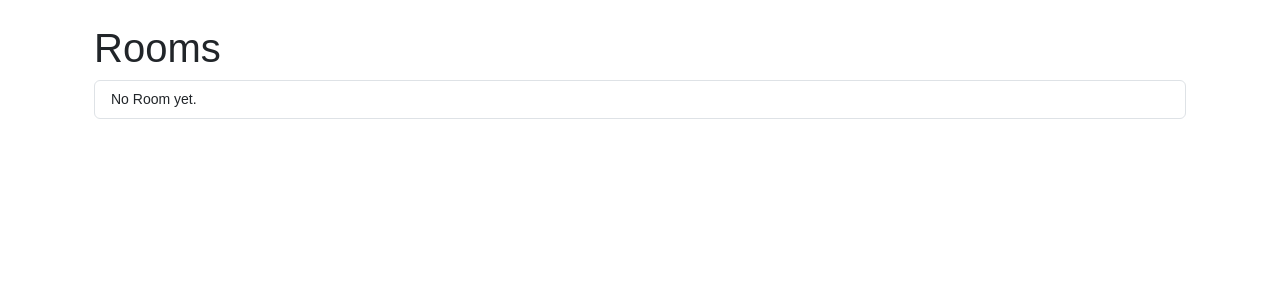
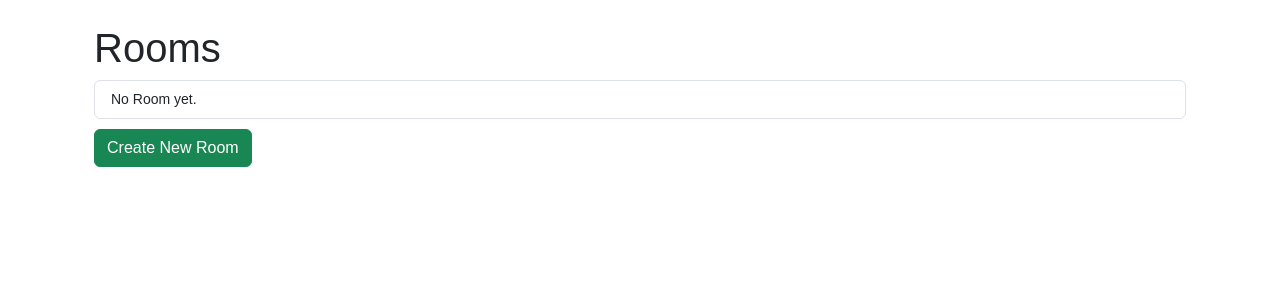
Before and after one commit to ZahraSajadi/django-bootcamp-second-project, a Django app: page /reservation/room/list in a window 1280 px wide. Shown: the part 56-356 px from the top of the page. Run offline with Django 5.2, Linux system fonts and the light colour scheme; the visitor is signed in with stand-in values (Sample User, id 1); data that the repository does not hold is empty.

Commit message:
[feat] added room management views and templates

```diff
--- a/reservation/views.py
+++ b/reservation/views.py
@@ -11,7 +11,7 @@ from django.views.generic import CreateView, DeleteView, DetailView, ListView, U
 
 from users.models import Team
 from .models import Comment, Reservation, Room, Rating
-from .forms import SubmitCommentForm, SubmitRatingForm, ReservationForm
+from .forms import RoomCreateForm, SubmitCommentForm, SubmitRatingForm, ReservationForm
 
 
 class RoomDetailView(DetailView):
@@ -72,15 +72,30 @@ class UserReservationListView(LoginRequiredMixin, ListView):
 class RoomListView(PermissionRequiredMixin, ListView):
     permission_required = "reservation.view_room"
     model = Room
+    ordering = "id"
 
 
-class RoomCreateView(PermissionRequiredMixin, CreateView): ...
+class RoomCreateView(PermissionRequiredMixin, CreateView):
+    permission_required = "reservaion.change_room"
+    model = Room
+    template_name = "reservation/room_create.html"
+    form_class = RoomCreateForm
+    success_url = reverse_lazy("reservation:room_list")
 
 
-class RoomUpdateView(PermissionRequiredMixin, UpdateView): ...
+class RoomUpdateView(PermissionRequiredMixin, UpdateView):
+    permission_required = "reservaion.change_room"
+    model = Room
+    template_name = "reservation/room_update.html"
+    form_class = RoomCreateForm
+    success_url = reverse_lazy("reservation:room_list")
 
 
-class RoomDeleteView(PermissionRequiredMixin, DeleteView): ...
+class RoomDeleteView(PermissionRequiredMixin, DeleteView):
+    permission_required = "reservaion.delete_room"
+    model = Room
+    success_url = reverse_lazy("reservation:room_list")
+    template_name = "shared/confirm_delete.html"
 
 
 class ReservationListJson(LoginRequiredMixin, View):
--- a/templates/reservation/room_list.html
+++ b/templates/reservation/room_list.html
@@ -6,15 +6,23 @@
             <h1>Rooms</h1>
             <ul class="list-group">
                 {% for room in object_list %}
-                <li class="list-group-item">
-                    <a href="{% url 'reservation:room_detail' room.id %}">
-                        Id: {{ room.id }} - Name: {{ room.name }} - Capacity: {{ room.capacity }}
-                    </a>
+                <li class="list-group-item d-flex justify-content-between align-items-center">
+                    Id: {{ room.id }} - Name: {{ room.name }} - Capacity: {{ room.capacity }}
+                    <div>
+                        <button style="margin:10px;" onclick="location.href='{% url "reservation:room_detail" room.id %}'" class="btn btn-primary btn-sm">Details</button>
+                        {% if perms.reservation.change_room %}
+                        <button style="margin:10px;" onclick="location.href='{% url "reservation:room_update" room.id %}'" class="btn btn-primary btn-sm">Edit</button>
+                        {% endif %}
+                        {% if perms.reservation.delete_room %}
+                        <button style="margin:10px;" onclick="location.href='{% url "reservation:room_delete" room.id %}'" class="btn btn-danger btn-sm">Delete</button>
+                        {% endif %}
+                    </div>
                 </li>
                 {% empty %}
                 <li class="list-group-item">No Room yet.</li>
                 {% endfor %}
             </ul>
+            <button style="margin-top:10px;" onclick="location.href='{% url "reservation:room_create" %}'" class="btn btn-success">Create New Room</button>
         </div>
     </div>
 </div>
--- a/templates/users/team_confirm_delete.html
+++ b/templates/shared/confirm_delete.html
@@ -3,8 +3,10 @@
 <div class="container p-4">
     <div class="row">
         <div class="col-12">
-            <h1>Delete {{ object_name }}</h1>
-            <p>Are you sure you want to delete {{ object_name }} "{{ object }}"?</p>
+            {% block body_title %}
+            <h2>Delete {{ object }}</h2>
+            {% endblock body_title %}
+            <p>Are you sure you want to delete "{{ object }}"?</p>
             <form method="post">
                 {% csrf_token %}
                 <button type="submit" class="btn btn-danger">Confirm Delete</button>
--- a/templates/users/team_list.html
+++ b/templates/users/team_list.html
@@ -7,7 +7,7 @@
             <ul class="list-group">
                 {% for team in object_list %}
                 <li class="list-group-item d-flex justify-content-between align-items-center">
-                    <span>Id: {{ team.id }} - Name: {{ team.name }} - Team Leader: {{team.get_leader}}</span>
+                    Id: {{ team.id }} - Name: {{ team.name }} - Team Leader: {{team.get_leader}}
                     <div>
                         {% if perms.users.change_team %}
                         <button style="margin:10px;" onclick="location.href='{% url "users:team_update" team.id %}'" class="btn btn-primary btn-sm">Details</button>
--- a/users/views.py
+++ b/users/views.py
@@ -109,6 +109,7 @@ class TeamDeleteView(PermissionRequiredMixin, DeleteView):
     permission_required = "users.delete_team"
     model = Team
     success_url = reverse_lazy("users:team_list")
+    template_name = "shared/confirm_delete.html"
 
 
 # class PhoneLoginView(View):
```
Also changed, not shown: reservation/forms.py (+13 -1 lines), shared/fields.py (added, +9 -0 lines), shared/forms.py (added, +15 -0 lines), templates/reservation/reservation_confirm_delete.html (+2 -16 lines), templates/reservation/room_create.html (added, +19 -0 lines), templates/reservation/room_update.html (added, +7 -0 lines), users/forms.py (+2 -21 lines).
